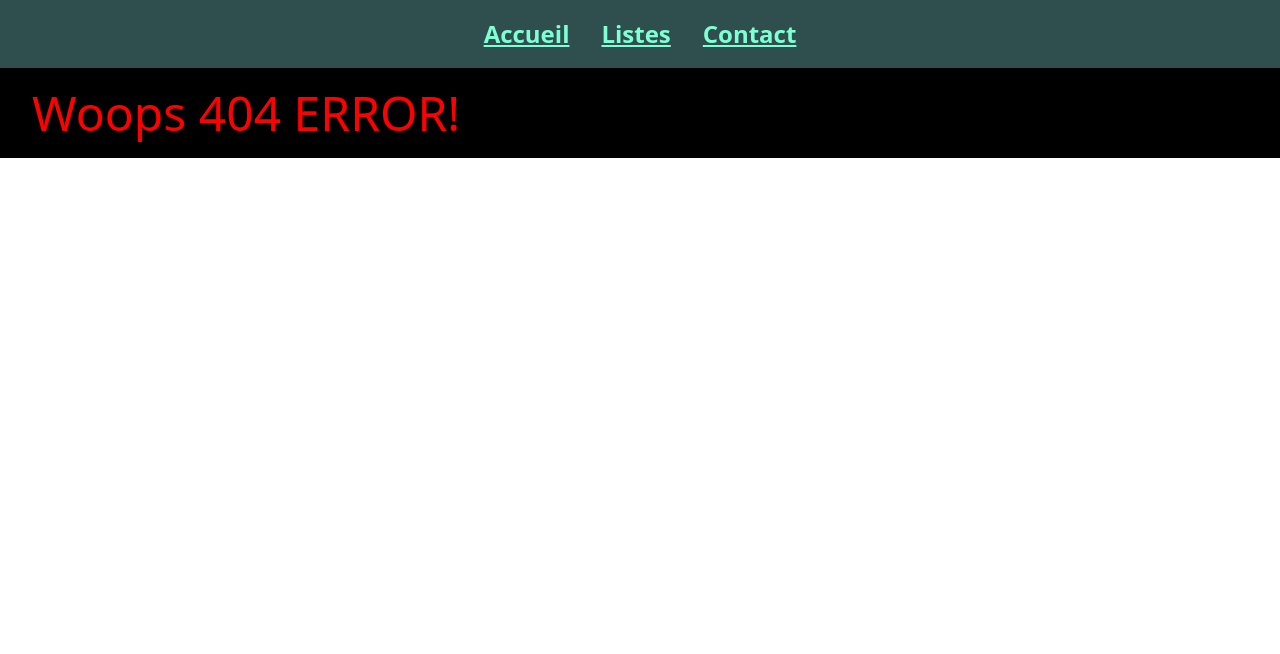
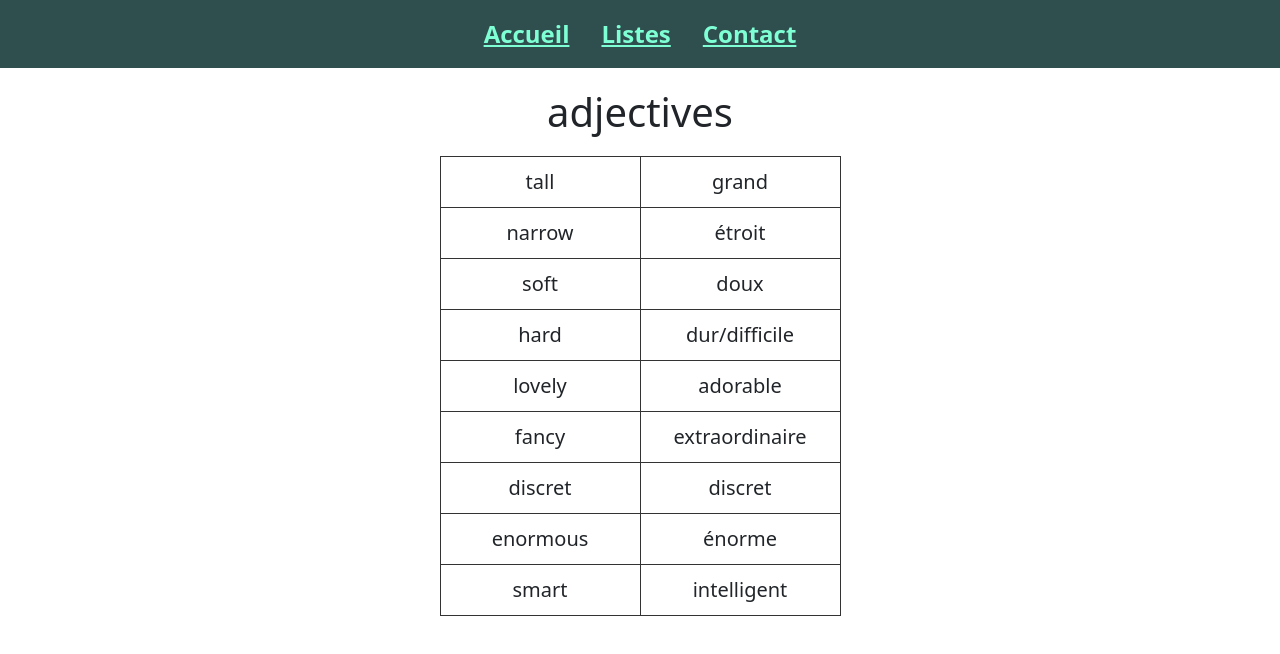
Before and after one commit to NMY0d4/NextJS-d-couverte, a Next.js app: page /listes/adjectives in a window 1280 px wide. Before the commit this address had no page. Shown: the top 654 px of the page. Built offline with nearby package versions, Linux system fonts and the light colour scheme.

Commit message:
creation de la liste dynamique des mots selon leurs catégories

```diff
--- a/src/data/listes.json
+++ b/src/data/listes.json
@@ -1,7 +1,8 @@
 {
   "englishList": [
     {
-      "words": [
+      "name": "words",
+      "data": [
         {
           "en": "house",
           "fr": "maison"
@@ -33,7 +34,8 @@
       ]
     },
     {
-      "adjectives": [
+      "name": "adjectives",
+      "data": [
         {
           "en": "tall",
           "fr": "grand"
@@ -73,7 +75,8 @@
       ]
     },
     {
-      "verbs": [
+      "name": "verbs",
+      "data": [
         {
           "en": "to be",
           "fr": "être"
--- a/src/pages/contact.js
+++ b/src/pages/contact.js
@@ -1,6 +1,6 @@
 import React from "react";
 
-export default function contact({ data }) {
+export default function Contact({ data }) {
   return (
     <div>
       <h1>{data.content}</h1>
--- /dev/null
+++ b/src/pages/listes/[liste].js
@@ -0,0 +1,47 @@
+import React from "react";
+import { v4 as uuidv4 } from "uuid";
+import styles from "../../styles/Home.module.scss";
+
+import request from "../../utils/request/data.request";
+
+export default function liste({ listeActive }) {
+  const { name, data } = listeActive;
+
+  return (
+    <div className="container">
+      <h1 className={styles.titre}>{name}</h1>
+      <table className={styles.tableau}>
+        <tbody>
+          {data.map((el) => (
+            <tr key={uuidv4()}>
+              <td>{el.en}</td>
+              <td>{el.fr}</td>
+            </tr>
+          ))}
+        </tbody>
+      </table>
+    </div>
+  );
+}
+
+export async function getStaticProps(context) {
+  const liste = context.params.liste;
+
+  const data = await request("listes");
+  const listeActive = data.englishList.find((el) => el.name === liste);
+
+  return {
+    props: {
+      listeActive,
+    },
+  };
+}
+
+export async function getStaticPaths() {
+  const data = await request("listes");
+
+  return {
+    paths: [{ params: { liste: "words" } }],
+    fallback: false,
+  };
+}
--- /dev/null
+++ b/src/utils/request/data.request.js
@@ -0,0 +1 @@
+export default async (dataNom) => await import(`../../data/${dataNom}.json`);
```
Also changed, not shown: src/pages/index.js (+5 -3 lines), src/pages/listes/index.js (+3 -5 lines).
